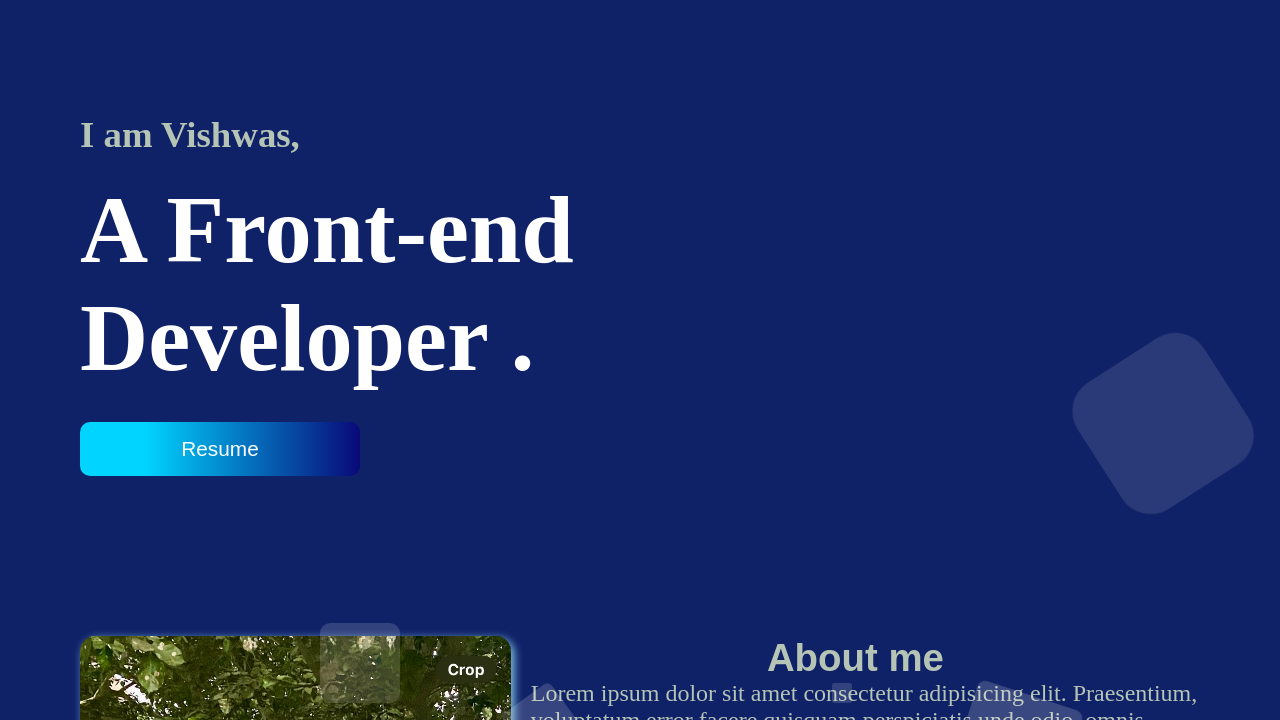
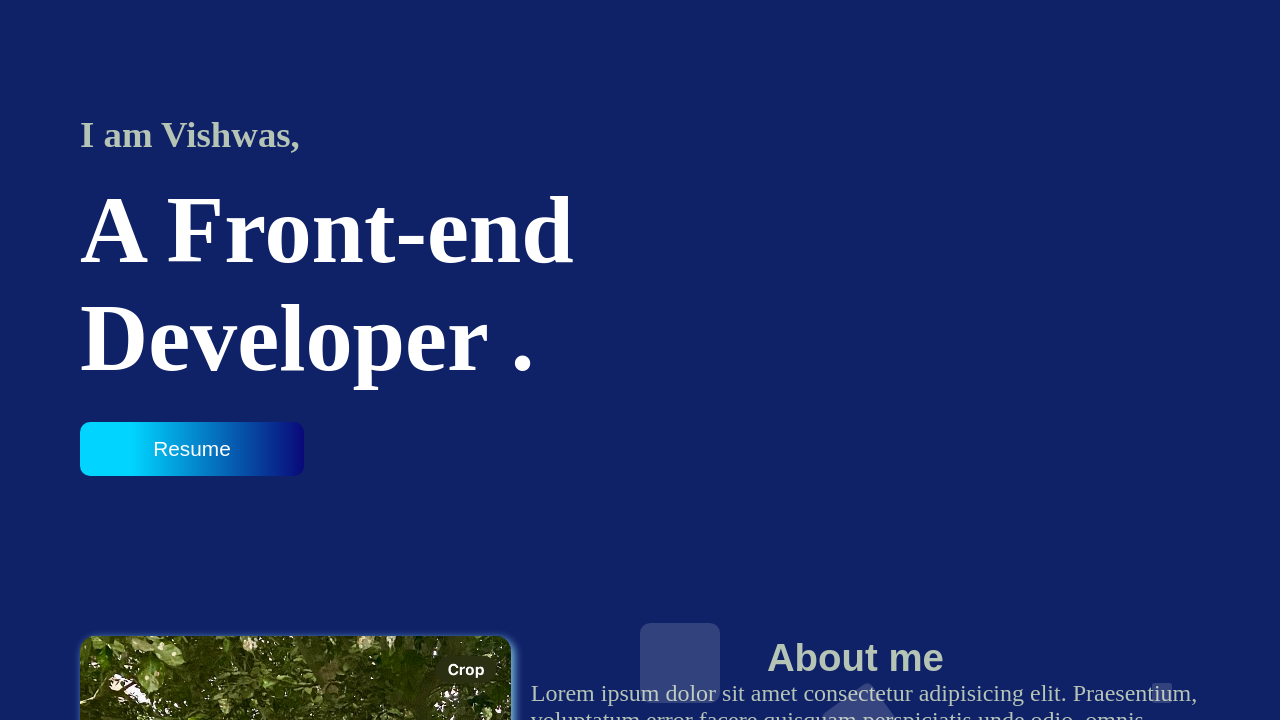
Before and after one commit to vishwas23a/porfolio, a website: page index.html in a window 1280 px wide. Shown: the part 77-797 px from the top of the page. Drawn offline with Linux system fonts and the light colour scheme; a web font is replaced by a local one.

Commit message:
new upgradation

```diff
--- a/index.css
+++ b/index.css
@@ -16,16 +16,16 @@
     width: 100%;
       height: 350vh;
 
-
 }
 
 .circles{
     position: absolute;
     top:0;
-    left: 0;
+    left: 25%;
     width: 100%;
     height: 110%;
     overflow: hidden;
+
 }
 
 .circles li{
@@ -158,7 +158,7 @@
   list-style: none;
   font-size: 1.2rem;
   font-family: 'Afacad', sans-serif;
-
+z-index: +1;
   text-decoration: none;
 }
 .navcomp a:hover {
@@ -176,6 +176,7 @@
   width: 90px;
   text-align: center;
   border-radius: 10px;
+  z-index: +1;
 }
 .a5 a {
   color: white;
@@ -197,7 +198,9 @@
 }
 .head {
   margin: 130px 80px;
+  z-index: +3;
 }
+
 .head h3 {
   font-size: 2.3rem;
   margin-bottom: 20px;
@@ -211,7 +214,7 @@
 .head button {
   margin: 30px 0px;
   padding: 15px;
-  width: 25%;
+  width: 20%;
   border: 0px;
   font-size: 1.3rem;
   border-radius: 10px;
@@ -225,6 +228,7 @@
     rgba(2, 0, 36, 1) 100%
   );
   color: white;
+  z-index: +3;
 }
 .head button:hover {
   background: rgb(9, 9, 121);
@@ -822,6 +826,7 @@ font-family: 'Afacad', sans-serif;
 .email{
     display: flex;
     gap: 15px;
+    margin-top: 10px;
 
 }
 .emailimg img{
@@ -831,6 +836,7 @@ font-family: 'Afacad', sans-serif;
 .address{
     display: flex;
     gap: 15px;
+    margin-top: 10px;
 
 }
 .addressimg img{
```
